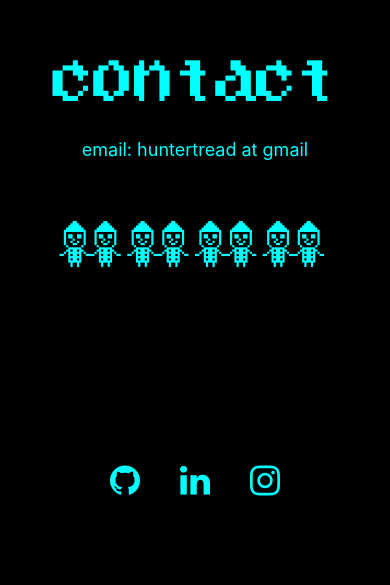
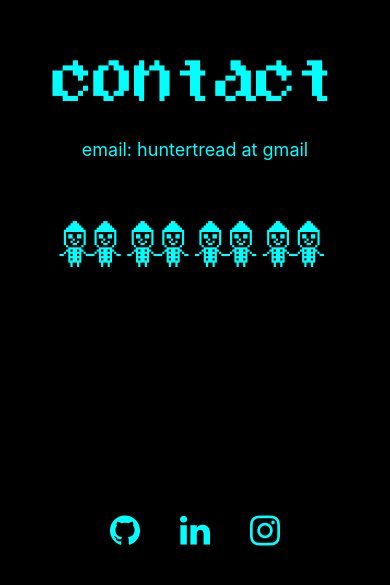
Before and after one commit to huntertread/huntertread.com, a React (Create React App) app: page / in a window 390 px wide. Shown: the part 2453-3038 px from the top of the page. Built offline with nearby package versions, Linux system fonts and the light colour scheme.

Commit message:
reversed accordion icon rotation direction, adjusted spacing on contact/footer sections

```diff
--- a/src/Footer/footer.css
+++ b/src/Footer/footer.css
@@ -20,7 +20,8 @@
 
 @media (max-width: 520px) {
   .footer {
-    margin-bottom: 100px;
+    margin-bottom: 50px;
+    margin-top: 50px;
     width: 100vw;
   }
 }
--- a/src/Projects/AccordionDrawer/accordiondrawer.css
+++ b/src/Projects/AccordionDrawer/accordiondrawer.css
@@ -57,5 +57,5 @@
 }
 
 #open {
-  transform: rotate(45deg);
+  transform: rotate(-45deg);
 }
```
